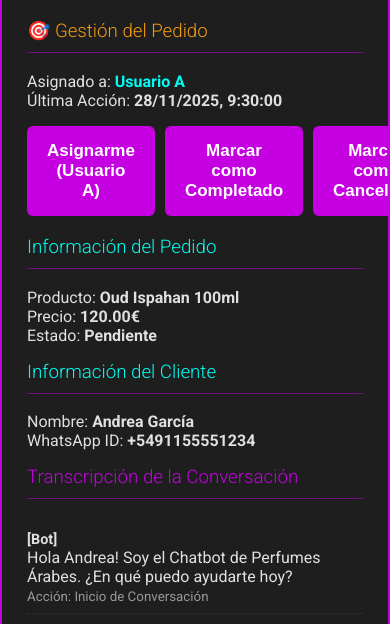
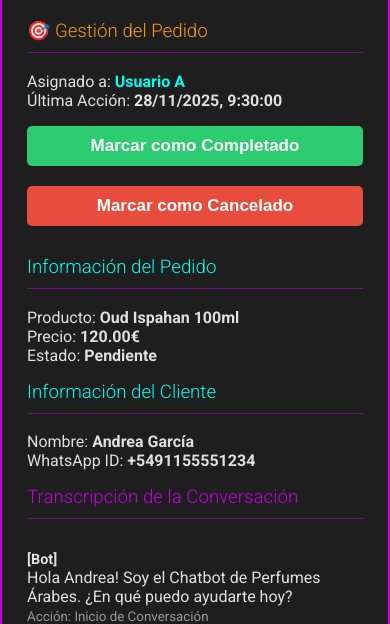
Before and after one commit to juancruzrv/ventas, a plain HTML site: page prueba_datos.html in a window 390 px wide. Both pictures are taken after a click on the element 195 px from the left and 699 px from the top of the page. Shown: the part 155-779 px from the top of the page. Drawn offline with Linux system fonts and the light colour scheme.

Commit message:
Update style.css

```diff
--- a/style.css
+++ b/style.css
@@ -398,6 +398,48 @@ button:hover {
     color: #c501e2;
 }
 
+/* --- Estilos para los botones de acción del Modal (GESTIÓN) --- */
+.action-btn {
+    padding: 10px 15px;
+    border: none;
+    border-radius: 5px;
+    cursor: pointer;
+    font-weight: 700;
+    transition: all 0.2s ease;
+    width: 33%;
+}
+
+.action-btn.assign-style {
+    background-color: #3498db; /* Azul para Asignar */
+    color: white;
+}
+.action-btn.assign-style:hover {
+    background-color: #5dade2;
+    box-shadow: 0 0 10px rgba(52, 152, 219, 0.7);
+}
+
+.action-btn.complete-style {
+    background-color: #2ecc71; /* Verde para Completar */
+    color: white;
+}
+.action-btn.complete-style:hover {
+    background-color: #58d68d;
+    box-shadow: 0 0 10px rgba(46, 204, 113, 0.7);
+}
+
+.action-btn.cancel-style {
+    background-color: #e74c3c; /* Rojo para Cancelar */
+    color: white;
+}
+.action-btn.cancel-style:hover {
+    background-color: #ec7063;
+    box-shadow: 0 0 10px rgba(231, 76, 60, 0.7);
+}
+
+/* Ocultar botón de Asignación en pedidos Completados/Cancelados */
+.action-btn.hidden {
+    display: none !important;
+}
 
 /* ======================================= */
 /* 5. Media Queries (Responsiveness) */
@@ -419,4 +461,12 @@ button:hover {
     #logout-btn {
         margin-top: 15px;
     }
+    .action-btn {
+        width: 100%;
+        margin-bottom: 10px;
+    }
+    #action-buttons {
+        flex-direction: column;
+        gap: 0;
+    }
 }
```
